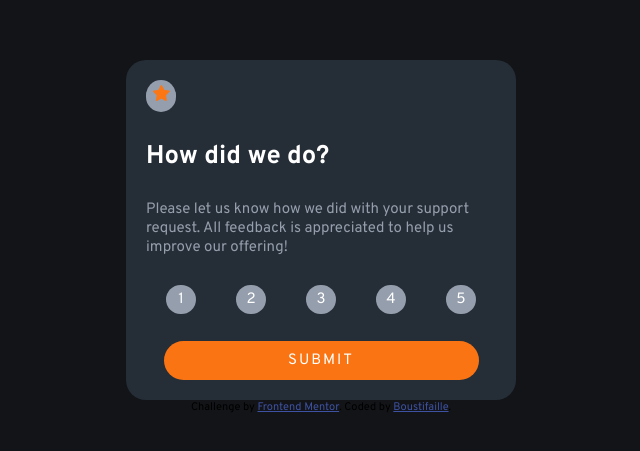
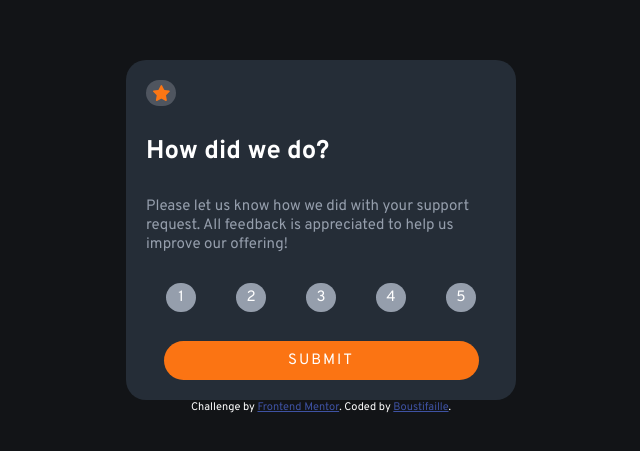
Before and after one commit to boustifaille/frontendMentorChallengeRating, a plain HTML site: page index.html in a window 1280 px wide. Shown: the part 163-614 px from the top of the page, without its empty margins (319-959 px from the left). Drawn offline with Linux system fonts and the light colour scheme.

Commit message:
make star ison center add change bg color

```diff
--- a/styles.css
+++ b/styles.css
@@ -37,6 +37,16 @@ h1 {
     margin: 0;
     font-size: 1.6rem;
 }
+
+/* Rating Page
+-------------*/
+
+.icon-container{
+    display: grid;
+    place-items: center;
+    background-color: var(--medium-grey) !important;
+}
+
 .comment {
     color: var(--light-grey);
 }
@@ -101,6 +111,7 @@ h1 {
 .attribution {
   font-size: 11px;
   text-align: center;
+  color: var(--white);
 }
 .attribution a {
   color: hsl(228, 45%, 44%);
```
